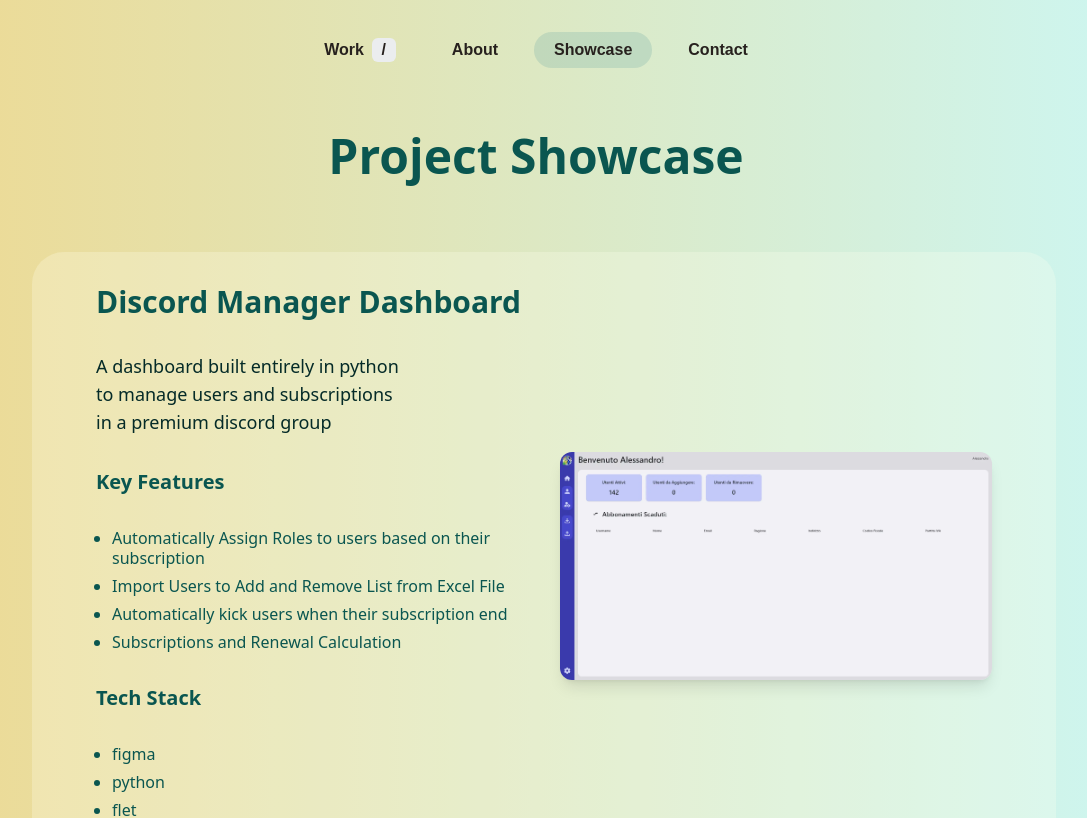
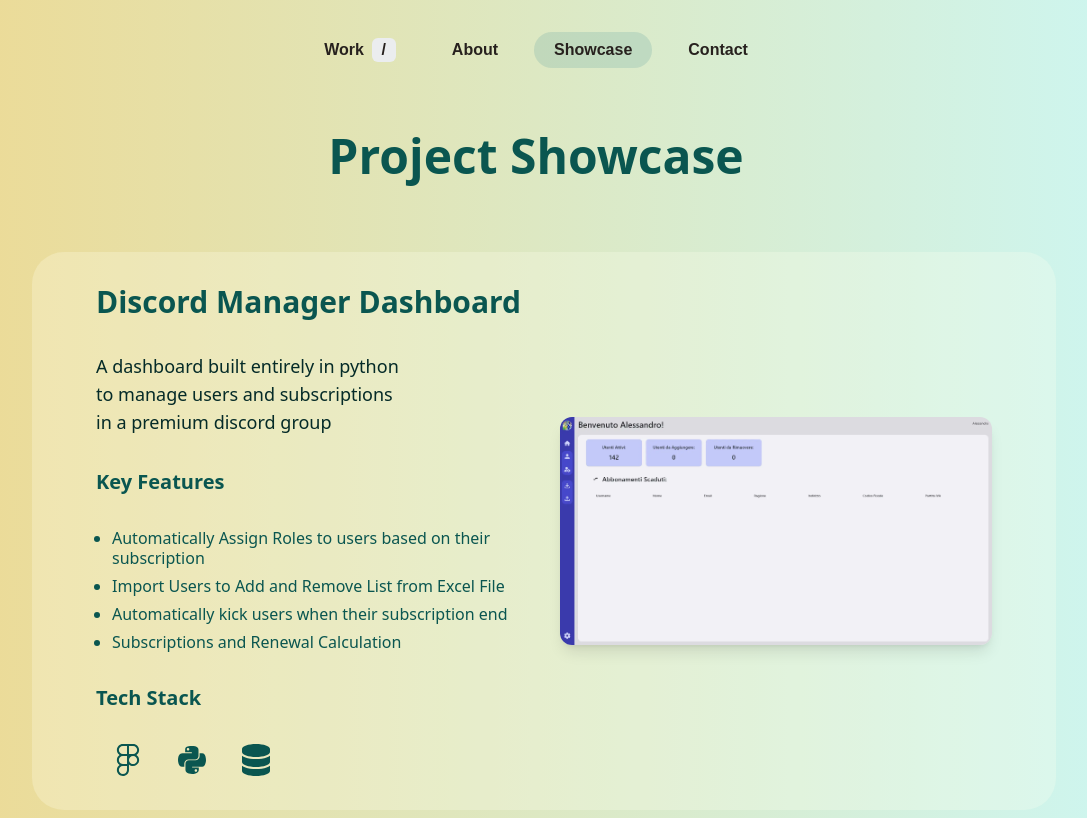
Before and after one commit to Ale-1508/portfolio, a Next.js app: page /showcase in a window 1280 px wide. Shown: the top 818 px of the page, without its empty margins (104-1191 px from the left). Built offline with nearby package versions, Linux system fonts and the light colour scheme.

Commit message:
Added TechStack Icons

```diff
--- a/src/app/showcase/components/ProjectComponent.tsx
+++ b/src/app/showcase/components/ProjectComponent.tsx
@@ -1,9 +1,9 @@
 import Image from 'next/image';
 import Balancer from "react-wrap-balancer"
 import { FontAwesomeIcon } from '@fortawesome/react-fontawesome'
-import { faImage } from '@fortawesome/free-solid-svg-icons';
+import { faImage, IconDefinition } from '@fortawesome/free-solid-svg-icons';
 
-import { Project } from "../data/projects"
+import { Project, getStackIcon } from "../data/projects"
 
 
 const cardClassNames = `
@@ -71,7 +71,29 @@ interface ProjectComponentProps {
   project: Project
 }
 
+interface IconComponentProps {
+  icon:IconDefinition | undefined,
+  label: string
+}
+
 const picturesRoot = "/images/projects"
+
+
+const IconComponent = ( { icon, label }: IconComponentProps ) => {
+  if (!icon) return null;
+  return (
+    <div className="relative flex items-center justify-center font-sans">
+      <div className="group">
+        <FontAwesomeIcon className="text-primary-600 w-8 h-8" icon={icon} />
+        <span className="absolute bottom-full left-1/2
+          transform -translate-x-1/2 mb-2 w-max px-2 py-1
+          rounded bg-primary-800 text-white text-xs opacity-0
+          group-hover:opacity-100 transition-opacity duration-300"
+        > {label} </span>
+      </div>
+    </div>
+  );
+};
 
 const TextSection = ({ project }: ProjectComponentProps) => {
   return (
@@ -83,8 +105,11 @@ const TextSection = ({ project }: ProjectComponentProps) => {
         { project.keyFeatures.map(( feature ) => (<li key={feature} className={liClassNames}>{feature}</li>)) }
       </ul>
       <h2 className={h2ClassNames}>Tech Stack</h2>
-      <ul className={ulClassNames}>
-        { project.techStack.map(( element ) => (<li key={element} className={liClassNames}>{element}</li>)) }
+      <ul className={`
+        flex flex-row
+        ml-4 gap-8
+      `}>
+        { project.techStack.map(( iconName ) => (<IconComponent icon={getStackIcon(iconName)} label={iconName} />))}
       </ul>
     </div>
   )
--- a/src/app/showcase/data/projects.ts
+++ b/src/app/showcase/data/projects.ts
@@ -1,3 +1,6 @@
+import { faFigma, faFlutter, faPython, IconDefinition } from '@fortawesome/free-brands-svg-icons';
+import { faDatabase } from '@fortawesome/free-solid-svg-icons';
+
 export interface Project {
   id: number;
   title: string;
@@ -55,3 +58,21 @@ export const projectList: Project[] = [
     }
   },
 ]
+
+export const getStackIcon = ( iconName: string ): IconDefinition | undefined => {
+  switch (iconName) {
+    case "figma":
+      return faFigma;
+    case "flet":
+      return undefined
+    case "flutter":
+      return faFlutter;
+    case "python":
+      return faPython;
+    case "sqlite":
+      return faDatabase;
+
+    default:
+      return undefined;
+  }
+}
```
